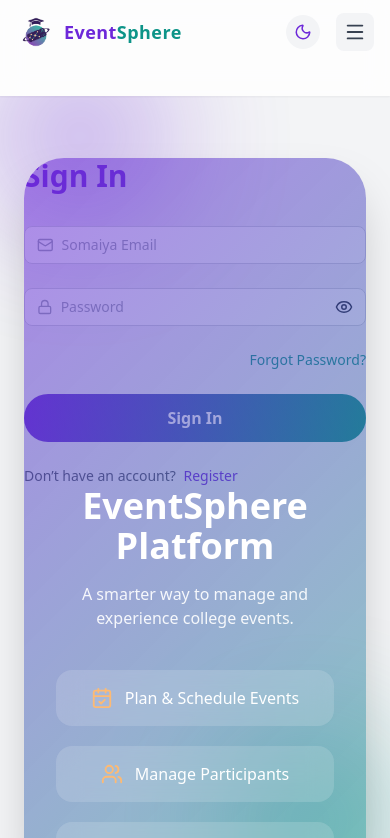
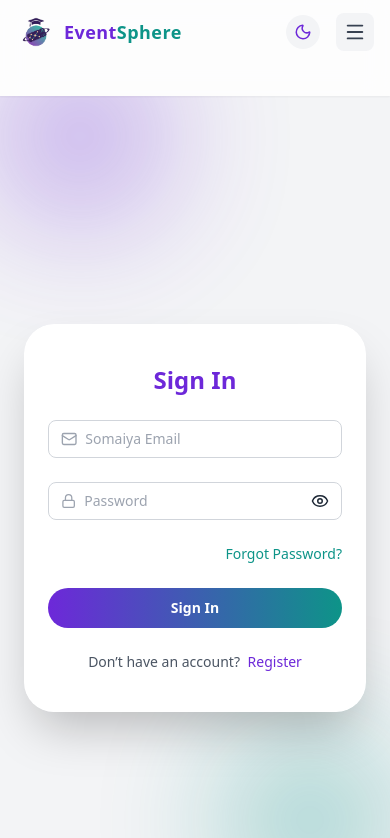
Before and after one commit to JanhaviShigwan/FinalYearProject, a React (Create React App) app in the folder Frontend/eventsphere/: page /login in a window 390 px wide. Shown: the top 838 px of the page. Built offline with nearby package versions, Linux system fonts and the light colour scheme.

Commit message:
Final UI changes made in auth pages

```diff
--- a/Frontend/eventsphere/src/pages/Register.jsx
+++ b/Frontend/eventsphere/src/pages/Register.jsx
@@ -90,7 +90,39 @@ export default function Register() {
 
       <div className="auth-main-card">
 
-          {/* LEFT SIDE - REGISTER FORM */}
+        {/* LEFT SIDE - IMAGE PANEL */}
+        <div className="auth-image-left">
+          <div className="auth-overlay"></div>
+
+          <div className="auth-image-content">
+            <h1 className="hero-title">
+              Why Register for EventSphere?
+            </h1>
+
+            <p className="hero-subtitle">
+              Unlock exclusive access to college events, competitions, and experiences designed to elevate your campus journey.
+            </p>
+
+            <div className="auth-features">
+              <div className="feature-item">
+                <CalendarCheck size={22} />
+                <span>Early Access to Event Registrations</span>
+              </div>
+
+              <div className="feature-item">
+                <Users size={22} />
+                <span>Connect with Like-Minded Students</span>
+              </div>
+
+              <div className="feature-item">
+                <Ticket size={22} />
+                <span>Instant Digital Tickets & Updates</span>
+              </div>
+            </div>
+          </div>
+        </div>
+
+        {/* RIGHT SIDE - REGISTER FORM */}
         <div className="auth-form-right">
           <motion.div
             initial={{ opacity: 0, x: 40 }}
@@ -145,7 +177,8 @@ export default function Register() {
                 {Object.entries(passwordValidation).map(([key, value]) => (
                   <div
                     key={key}
-                      className={`flex items-center gap-2 ${value ? "text-green-500" : "text-red-500"
+                    className={`flex items-center gap-2 ${
+                      value ? "text-green-500" : "text-red-500"
                     }`}
                   >
                     {value ? <Check size={14} /> : <X size={14} />}
@@ -185,42 +218,6 @@ export default function Register() {
           </motion.div>
         </div>
 
-          {/* RIGHT SIDE - IMAGE PANEL */}
-          <div className="auth-image-left">
-            <div className="auth-overlay"></div>
-
-            <div className="auth-image-content">
-
-              <h1 className="hero-title">
-                Why Register for EventSphere?
-              </h1>
-
-              <p className="hero-subtitle">
-                Unlock exclusive access to college events, competitions, and experiences designed to elevate your campus journey.
-              </p>
-
-              <div className="auth-features">
-
-                <div className="feature-item">
-                  <CalendarCheck size={22} />
-                  <span>Early Access to Event Registrations</span>
-                </div>
-
-                <div className="feature-item">
-                  <Users size={22} />
-                  <span>Connect with Like-Minded Students</span>
-                </div>
-
-                <div className="feature-item">
-                  <Ticket size={22} />
-                  <span>Instant Digital Tickets & Updates</span>
-                </div>
-
-              </div>
-
-            </div>
-          </div>
-
       </div>
     </div>
 
--- a/Frontend/eventsphere/src/styles/auth.css
+++ b/Frontend/eventsphere/src/styles/auth.css
@@ -28,6 +28,16 @@
     background-size: cover;
     background-position: center;
     background-repeat: no-repeat;
+
+    border-top-left-radius: 40px;
+    border-bottom-left-radius: 40px;
+  }
+
+  /* ================= LOGIN LEFT PANEL ================= */
+
+.auth-left {
+  @apply w-1/2 bg-white dark:bg-[#111827]
+         px-16 py-16 flex items-center;
 
   border-top-left-radius: 40px;
   border-bottom-left-radius: 40px;
@@ -82,6 +92,20 @@
   .auth-form-right {
     @apply w-1/2 bg-white dark:bg-[#111827]
            px-16 py-16 flex items-center;
+
+    border-top-right-radius: 40px;
+    border-bottom-right-radius: 40px;
+  }
+
+  /* ================= LOGIN RIGHT PANEL ================= */
+
+.auth-right {
+  @apply w-1/2 relative flex items-center justify-center overflow-hidden;
+
+  background-image: url("https://images.unsplash.com/photo-1504384308090-c894fdcc538d?q=80&w=2000&auto=format&fit=crop");
+  background-size: cover;
+  background-position: center;
+  background-repeat: no-repeat;
 
   border-top-right-radius: 40px;
   border-bottom-right-radius: 40px;
@@ -195,22 +219,61 @@
 
   /* ================= MOBILE ================= */
 
+  /* ================= MOBILE FIX (FOR BOTH LOGIN & REGISTER) ================= */
+
 @media (max-width: 1024px) {
 
   .auth-main-card {
     @apply flex-col;
     min-height: auto;
+    border-radius: 30px;
   }
 
-    .auth-image-left {
-      @apply w-full h-72;
-      border-radius: 40px 40px 0 0;
+  /* HIDE IMAGE PANEL (LOGIN + REGISTER) */
+  .auth-image-left,
+  .auth-right {
+    display: none !important;
   }
 
+  /* FORM FULL WIDTH */
+  .auth-left,
   .auth-form-right {
-      @apply w-full px-8 py-10;
-      border-radius: 0 0 40px 40px;
+    @apply w-full px-6 py-10;
+    border-radius: 30px;
   }
+
+  .auth-title {
+    @apply text-2xl text-center mb-6;
+  }
+
+  .auth-form-card {
+    @apply max-w-full;
+  }
+
+  .input-box {
+    @apply px-4 py-2.5;
+  }
+
+  .auth-btn {
+    @apply py-2.5 text-sm;
+  }
+
+  .register-text {
+    @apply text-center;
+  }
+
+  /* Optional: Slightly smaller blobs */
+  .blob-1 {
+    width: 220px;
+    height: 220px;
+  }
+
+  .blob-2 {
+    width: 200px;
+    height: 200px;
   }
 
 }
+
+
+}
```
Lines whose indentation alone changed are shown as unchanged.
